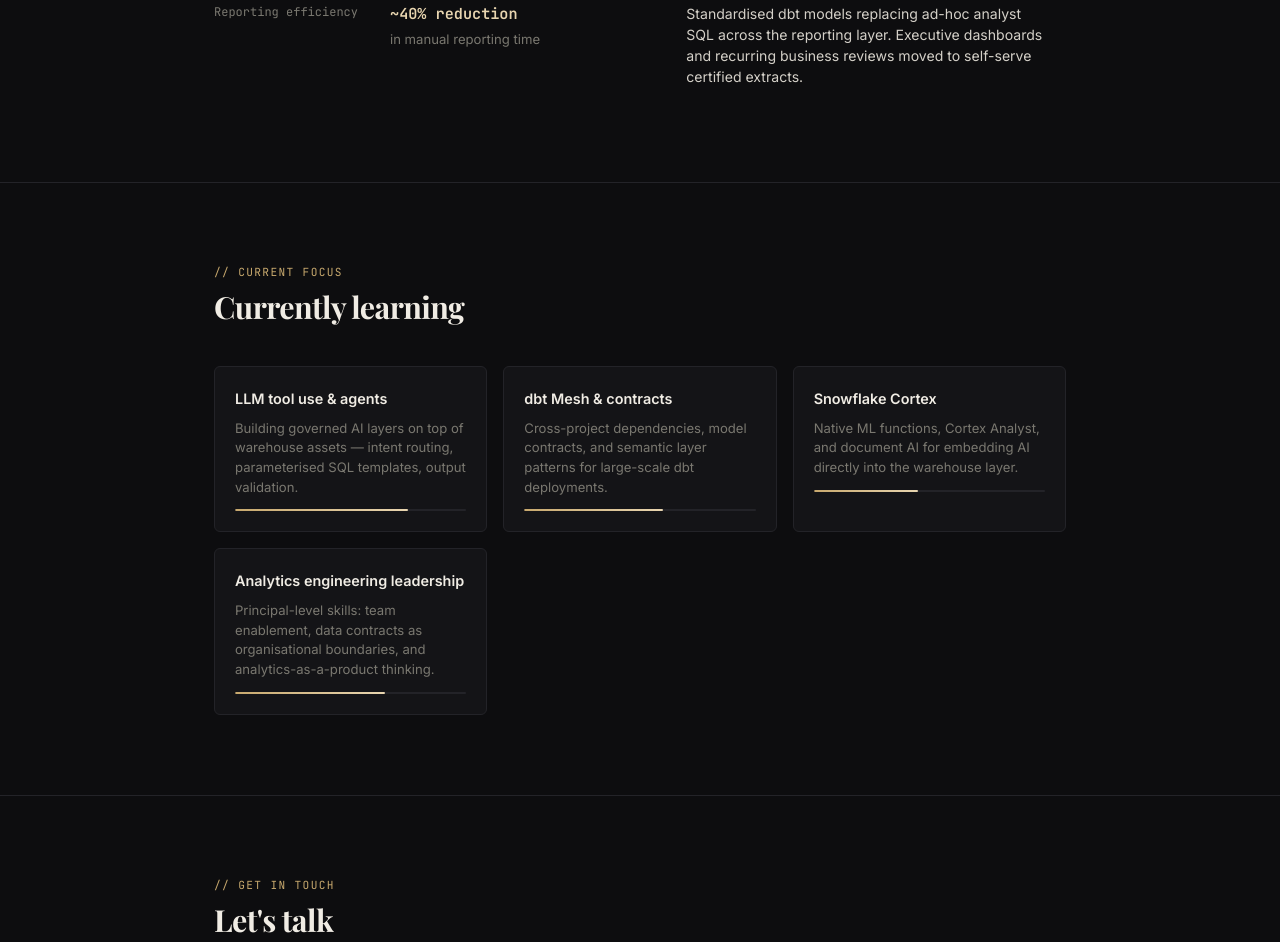
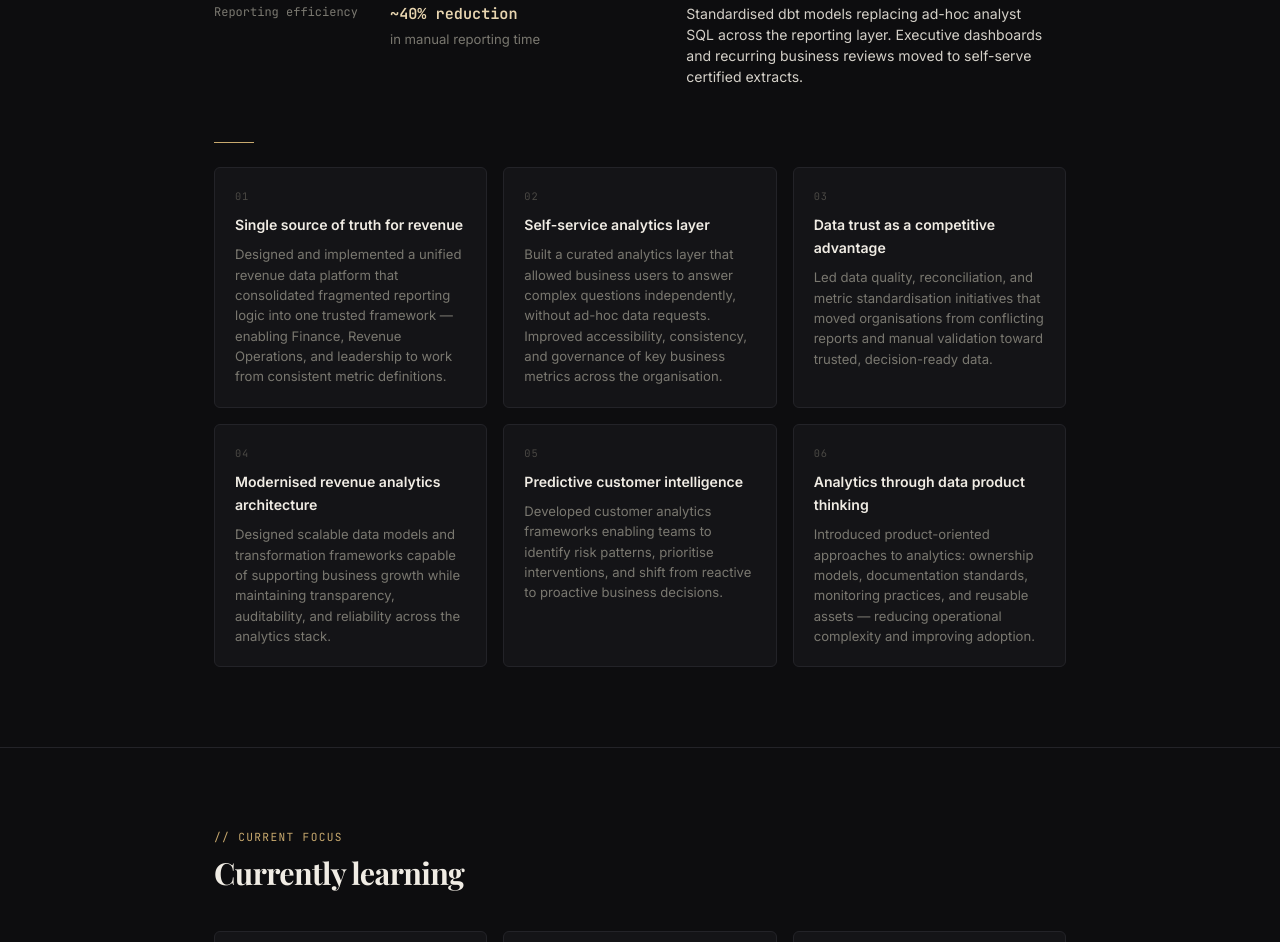
Before and after one commit to PZawieja/piotr-zawieja-site, a plain HTML site: page index.html in a window 1280 px wide. Shown: the part 3305-4247 px from the top of the page. Drawn offline with nearby package versions, Linux system fonts and the light colour scheme.

Commit message:
feat: add strategic achievements cards to impact section

```diff
--- a/index.html
+++ b/index.html
@@ -349,6 +349,37 @@
   }
 
   .metric-detail { color: var(--muted); font-size: 0.82rem; }
+
+  /* ─── Contribution cards ──────────────────────────────────── */
+  .contrib-grid {
+    display: grid;
+    grid-template-columns: 1fr 1fr 1fr;
+    gap: 1rem;
+    margin-top: 1.5rem;
+  }
+
+  .contrib-card {
+    background: var(--surface);
+    border: 1px solid var(--border);
+    border-radius: 6px;
+    padding: 1.25rem;
+    display: flex;
+    flex-direction: column;
+    gap: 0.5rem;
+  }
+
+  .contrib-num {
+    font-family: var(--mono);
+    font-size: 0.65rem;
+    color: var(--dim);
+    letter-spacing: 0.08em;
+  }
+
+  .contrib-card h3 { font-size: 0.88rem; color: var(--white); }
+  .contrib-card p  { font-size: 0.82rem; color: var(--muted); line-height: 1.55; }
+
+  @media (max-width: 780px) { .contrib-grid { grid-template-columns: 1fr 1fr; } }
+  @media (max-width: 500px) { .contrib-grid { grid-template-columns: 1fr; } }
 
   /* ─── Learning ─────────────────────────────────────────────── */
   .learning-grid {
@@ -766,6 +797,48 @@
         </tr>
       </tbody>
     </table>
+
+    <div class="rule" style="margin-top:2.5rem"></div>
+
+    <div class="contrib-grid">
+
+      <div class="contrib-card">
+        <span class="contrib-num">01</span>
+        <h3>Single source of truth for revenue</h3>
+        <p>Designed and implemented a unified revenue data platform that consolidated fragmented reporting logic into one trusted framework — enabling Finance, Revenue Operations, and leadership to work from consistent metric definitions.</p>
+      </div>
+
+      <div class="contrib-card">
+        <span class="contrib-num">02</span>
+        <h3>Self-service analytics layer</h3>
+        <p>Built a curated analytics layer that allowed business users to answer complex questions independently, without ad-hoc data requests. Improved accessibility, consistency, and governance of key business metrics across the organisation.</p>
+      </div>
+
+      <div class="contrib-card">
+        <span class="contrib-num">03</span>
+        <h3>Data trust as a competitive advantage</h3>
+        <p>Led data quality, reconciliation, and metric standardisation initiatives that moved organisations from conflicting reports and manual validation toward trusted, decision-ready data.</p>
+      </div>
+
+      <div class="contrib-card">
+        <span class="contrib-num">04</span>
+        <h3>Modernised revenue analytics architecture</h3>
+        <p>Designed scalable data models and transformation frameworks capable of supporting business growth while maintaining transparency, auditability, and reliability across the analytics stack.</p>
+      </div>
+
+      <div class="contrib-card">
+        <span class="contrib-num">05</span>
+        <h3>Predictive customer intelligence</h3>
+        <p>Developed customer analytics frameworks enabling teams to identify risk patterns, prioritise interventions, and shift from reactive to proactive business decisions.</p>
+      </div>
+
+      <div class="contrib-card">
+        <span class="contrib-num">06</span>
+        <h3>Analytics through data product thinking</h3>
+        <p>Introduced product-oriented approaches to analytics: ownership models, documentation standards, monitoring practices, and reusable assets — reducing operational complexity and improving adoption.</p>
+      </div>
+
+    </div>
   </div>
 </section>
 
```
